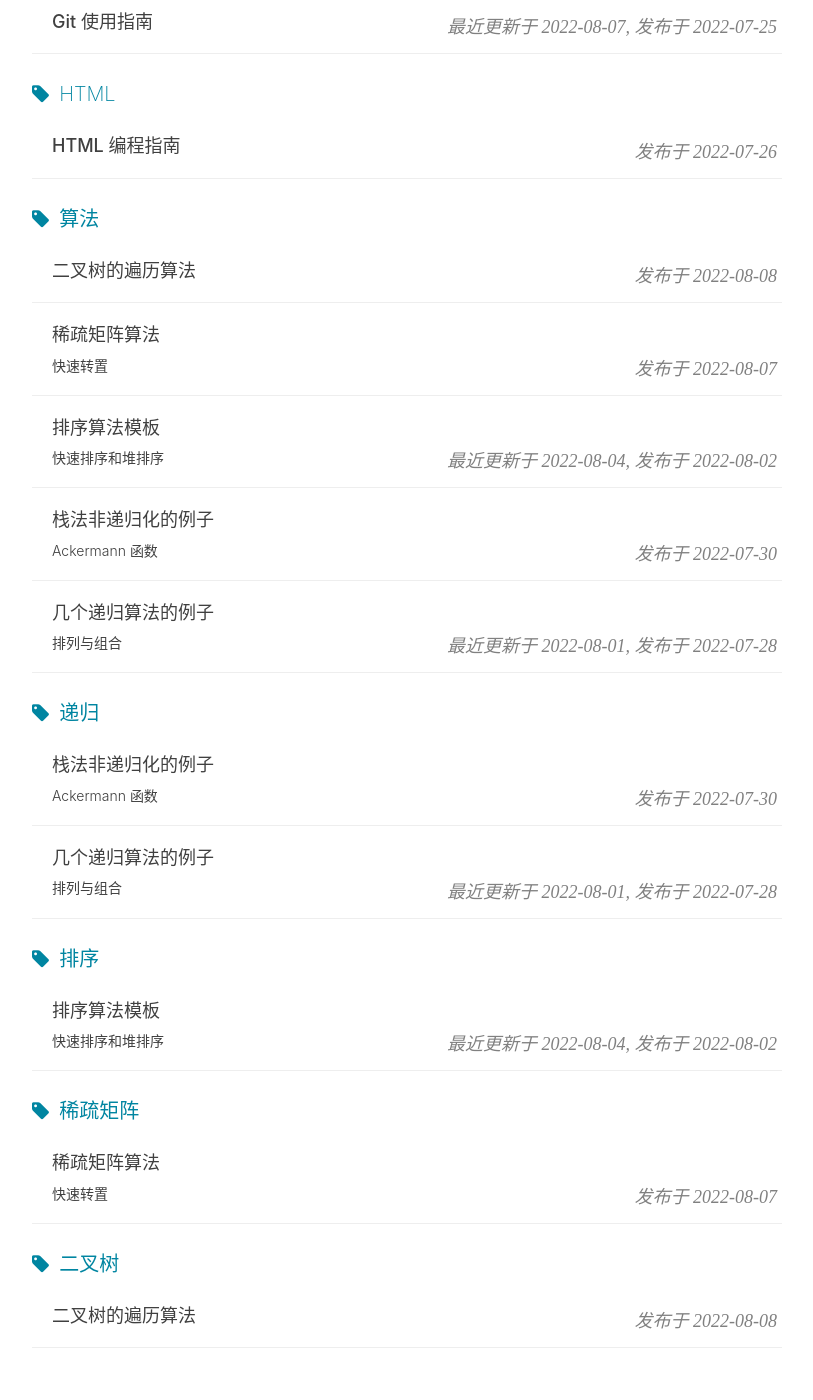
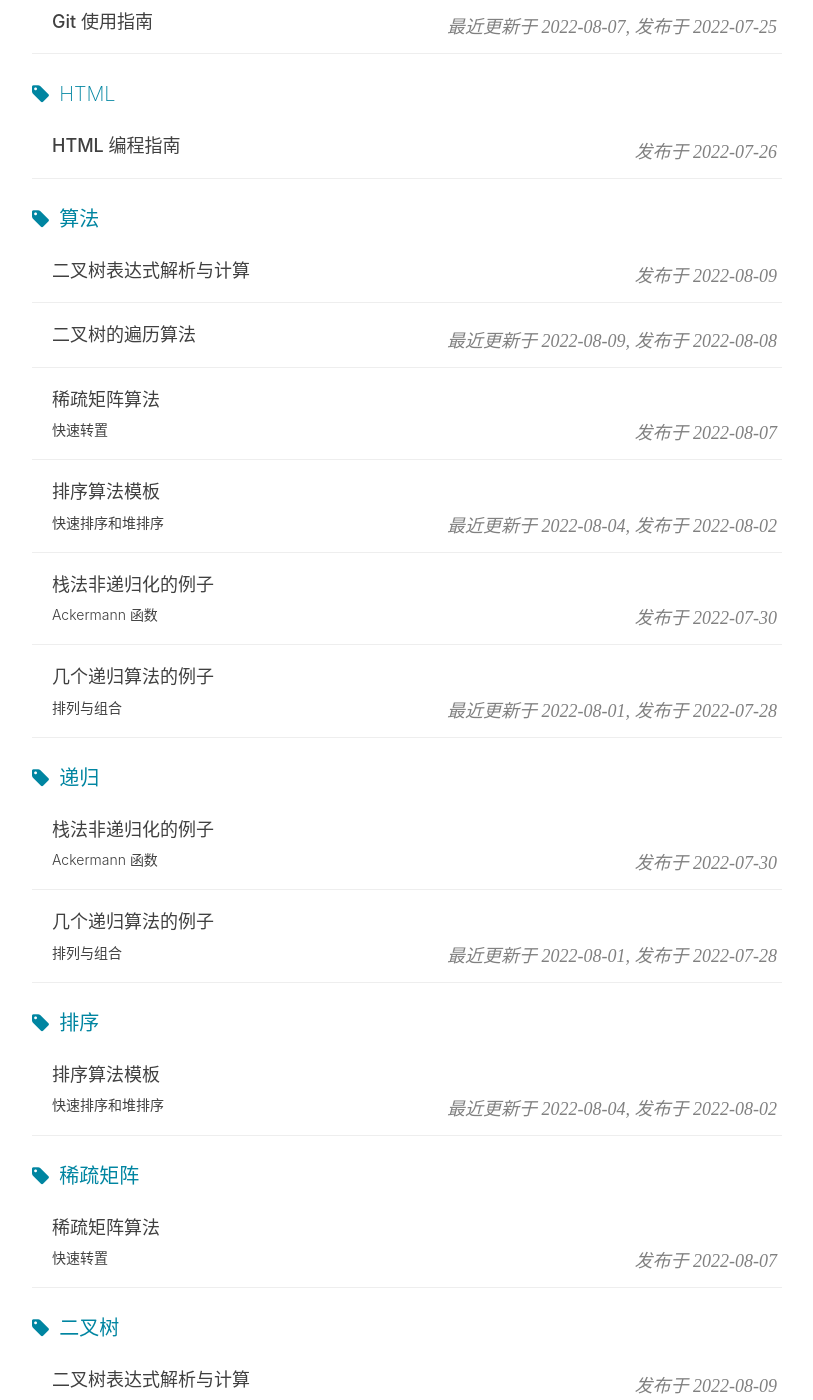
Before and after one commit to Eicmlye/Eicmlye.github.io, a Jekyll site: the page built from tags.html, in a window 1280 px wide and 1400 px high, scrolled down 359 px. Shown: the whole window, without its empty margins (233-1046 px from the left). Built offline with Jekyll 4.4.1, drawn with Linux system fonts in a browser that asks for light colours; nearby versions of some CDN libraries; comment, search, counter and statistics services are not loaded; some of the changed text lies outside the part shown.

Commit message:
upd. 220808, del levtrav recursion; init 220809 btree expr. calc.

```diff
--- /dev/null
+++ b/_posts/2022-08-09-tree-expr-calc.md
@@ -0,0 +1,20 @@
+---
+layout:         post
+title:          "二叉树表达式解析与计算"
+subtitle:
+post-date:      2022-08-09
+update-date:
+author:         "Eicmlye"
+header-img:     "img/em-post/20220809-BiTreeExpr.jpg"
+catalog:        true
+tags:
+    - 算法
+    - 二叉树
+---
+
+**本文中表达式只含二元运算符.**
+
+##### 1. 中缀表达式解析
+
+
+##### 2. 中缀表达式计算
```
Also changed, not shown: _posts/2022-08-08-tree-traversal.md (+1 -11 lines), img/em-post/20220809-BiTreeExpr.jpg (added).
